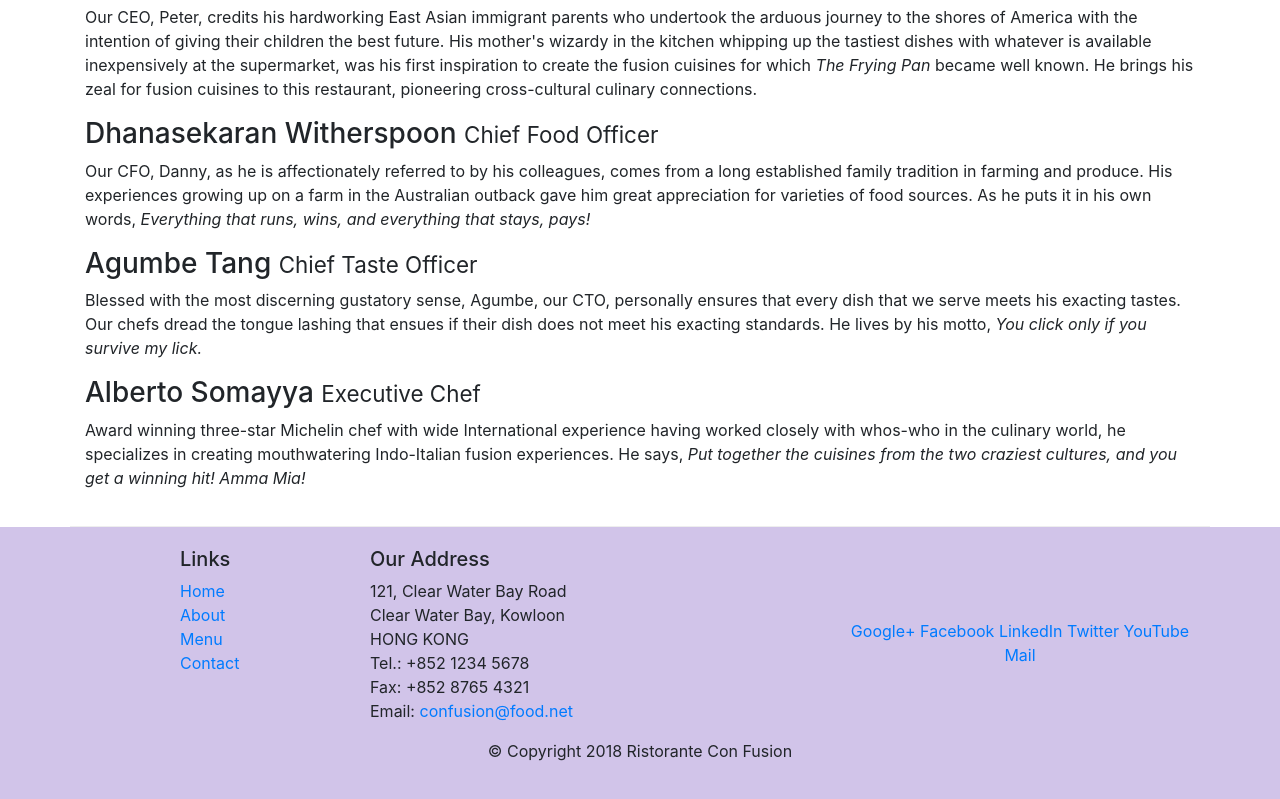
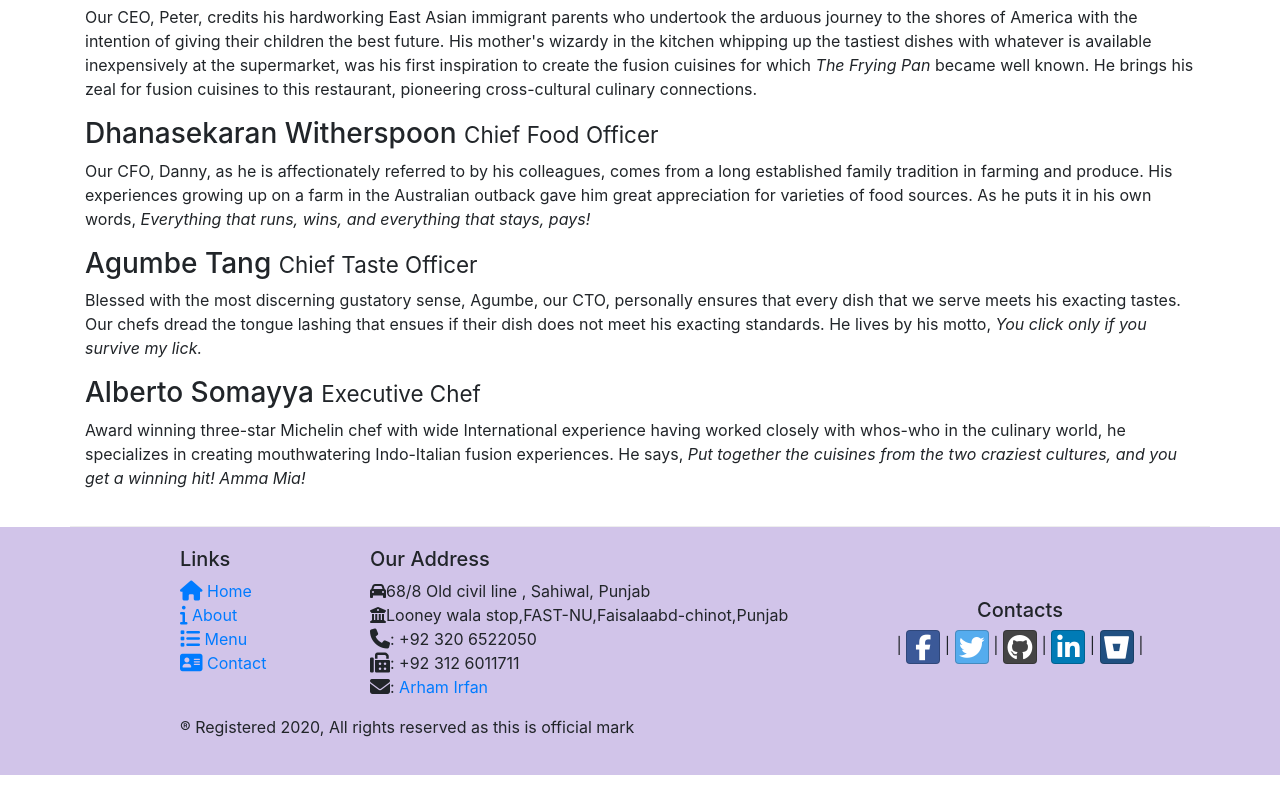
Before and after one commit to Arhamirfan/Front-End-Web-UI-Frameworks-and-Tools-Bootstrap-4, a website: page aboutus.html in a window 1280 px wide. Shown: the part 845-1644 px from the top of the page. After the commit the page ends 1620 px from the top, so only its background shows below. Drawn offline with nearby package versions, Linux system fonts and the light colour scheme.

Commit message:
fifth commit logo icons

```diff
--- a/aboutus.html
+++ b/aboutus.html
@@ -8,6 +8,8 @@
 
     <!-- Bootstrap CSS -->
     <link rel="stylesheet" href="node_modules/bootstrap/dist/css/bootstrap.min.css">
+    <link rel="stylesheet" href="node_modules/font-awesome/css/font-awesome.min.css">
+    <link rel="stylesheet" href="node_modules/bootstrap-social/bootstrap-social.css">
     <link rel="stylesheet" href="css/styles.css">
 
     <title>AI: About Us</title>
@@ -28,10 +30,10 @@
 
             <div class="collapse navbar-collapse" id="navbarmenu">
                 <ul class="navbar-nav ml-auto">
-                    <li class="nav-item "> <a href="./index.html" class="nav-link">Home</a></li>
-                    <li class="nav-item active"> <a href="#" class="nav-link">About us</a></li>
-                    <li class="nav-item"> <a href="#" class="nav-link">Menu</a> </li>
-                    <li class="nav-item"> <a href="#" class="nav-link">Contact</a></li>
+                    <li class="nav-item "> <a href="./index.html" class="nav-link"> <span class="fa fa-home fa-lg"></span> Home</a></li>
+                    <li class="nav-item active"> <a href="#" class="nav-link"> <span class="fa fa-info fa-lg"></span> About us</a></li>
+                    <li class="nav-item"> <a href="#" class="nav-link"> <span class="fa fa-list fa-lg"></span> Menu</a> </li>
+                    <li class="nav-item"> <a href="#" class="nav-link"> <span class="fa fa-address-card fa-lg"></span> Contact</a></li>
                 </ul>
 
             </div>
@@ -96,37 +98,38 @@
                 <div class="col-4 offset-1 col-sm-2">
                     <h5>Links</h5>
                     <ul class="list-unstyled">
-                        <li><a href="#">Home</a></li>
-                        <li><a href="#">About</a></li>
-                        <li><a href="#">Menu</a></li>
-                        <li><a href="#">Contact</a></li>
+                        <li><a href="./index.html"><span class="fa fa-home fa-lg"></span> Home</a></li>
+                        <li><a href="#"> <span class="fa fa-info fa-lg"></span> About</a></li>
+                        <li><a href="#"> <span class="fa fa-list fa-lg"></span> Menu</a></li>
+                        <li><a href="#"> <span class="fa fa-address-card fa-lg"></span> Contact</a></li>
                     </ul>
                 </div>
                 <div class="col-7 col-sm-5">
                     <h5>Our Address</h5>
                     <address>
-		              121, Clear Water Bay Road<br>
-		              Clear Water Bay, Kowloon<br>
-		              HONG KONG<br>
-		              Tel.: +852 1234 5678<br>
-		              Fax: +852 8765 4321<br>
-		              Email: <a href="mailto:confusion@food.net">confusion@food.net</a>
-		           </address>
+                        <i class="fa fa-car"></i>68/8 Old civil line , Sahiwal, Punjab<br>
+                        <i class="fa fa-institution"></i>Looney wala stop,FAST-NU,Faisalaabd-chinot,Punjab<br>
+                        <i class="fa fa-phone fa-lg"></i>: +92 320 6522050<br>
+                        <i class="fa fa-fax fa-lg"></i>: +92 312 6011711<br>
+                        <i class="fa fa-envelope fa-lg"></i>: <a href="mailto:arhamirfan18@gmail.com">Arham Irfan</a>
+                    </address>
+
                 </div>
                 <div class="col-12 col-sm-4 align-self-center">
                     <div class="text-center">
-                        <a href="http://google.com/+">Google+</a>
-                        <a href="http://www.facebook.com/profile.php?id=">Facebook</a>
-                        <a href="http://www.linkedin.com/in/">LinkedIn</a>
-                        <a href="http://twitter.com/">Twitter</a>
-                        <a href="http://youtube.com/">YouTube</a>
-                        <a href="mailto:">Mail</a>
+                        <h5>Contacts</h5>
+                        | <a class="btn btn-social-icon btn-facebook" href="#"> <span class="fa fa-facebook fa-lg"></span> </a> |
+                        <a class="btn btn-social-icon btn-twitter" href="#"> <span class="fa fa-twitter fa-lg"></span> </a> |
+                        <a class="btn btn-social-icon btn-github" href="#"> <span class="fa fa-github fa-lg"></span> </a> |
+                        <a class="btn btn-social-icon btn-linkedin" href="#"> <span class="fa fa-linkedin fa-lg"></span> </a> |
+                        <a  class="btn btn-social-icon btn-bitbucket"href="#"> <span class="fa fa-bitbucket fa-lg"></span> </a> |
                     </div>
                 </div>
-           </div>
-           <div class="row justify-content-center">
-                <div class="col-auto">
-                    <p>© Copyright 2018 Ristorante Con Fusion</p>
+            </div>
+
+            <div class="row">
+                <div class="col-auto offset-1 justify-content-center"> <!-- takes as many col required for content here-->
+                    <p> &reg; Registered 2020, All rights reserved as this is official mark</p>
                 </div>
            </div>
         </div>
@@ -138,3 +141,5 @@
 </body>
 
 </html>
+
+<!-- colours : #512DA8 (purple little-dark) combine: #9575CD -->
--- a/package.json
+++ b/package.json
@@ -15,6 +15,7 @@
   },
   "dependencies": {
     "bootstrap": "^4.5.0",
+    "bootstrap-social": "^5.1.1",
     "jquery": "^3.5.1",
     "popper.js": "^1.12.9"
   }
```
Also changed, not shown: index.html (+24 -15 lines), css/logo.ico (added), css/slayer.png (added), 1 other file.
